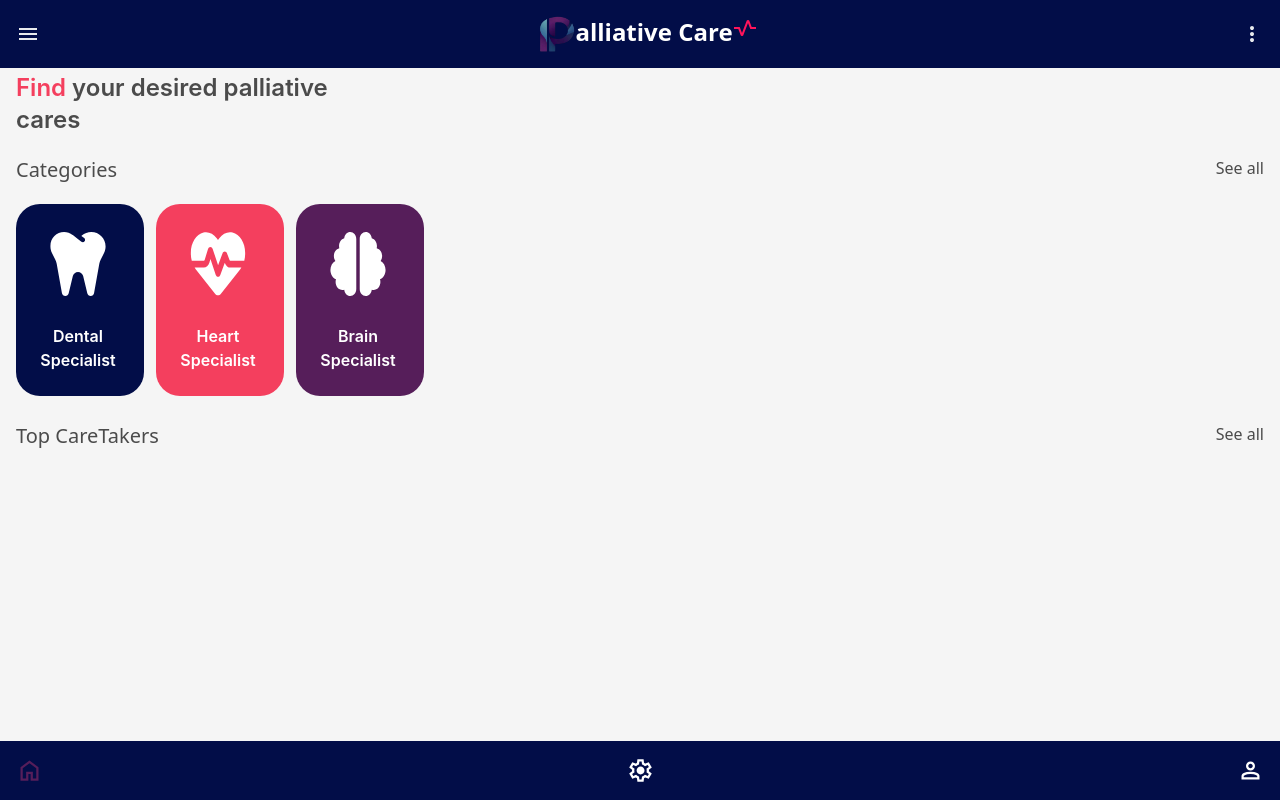
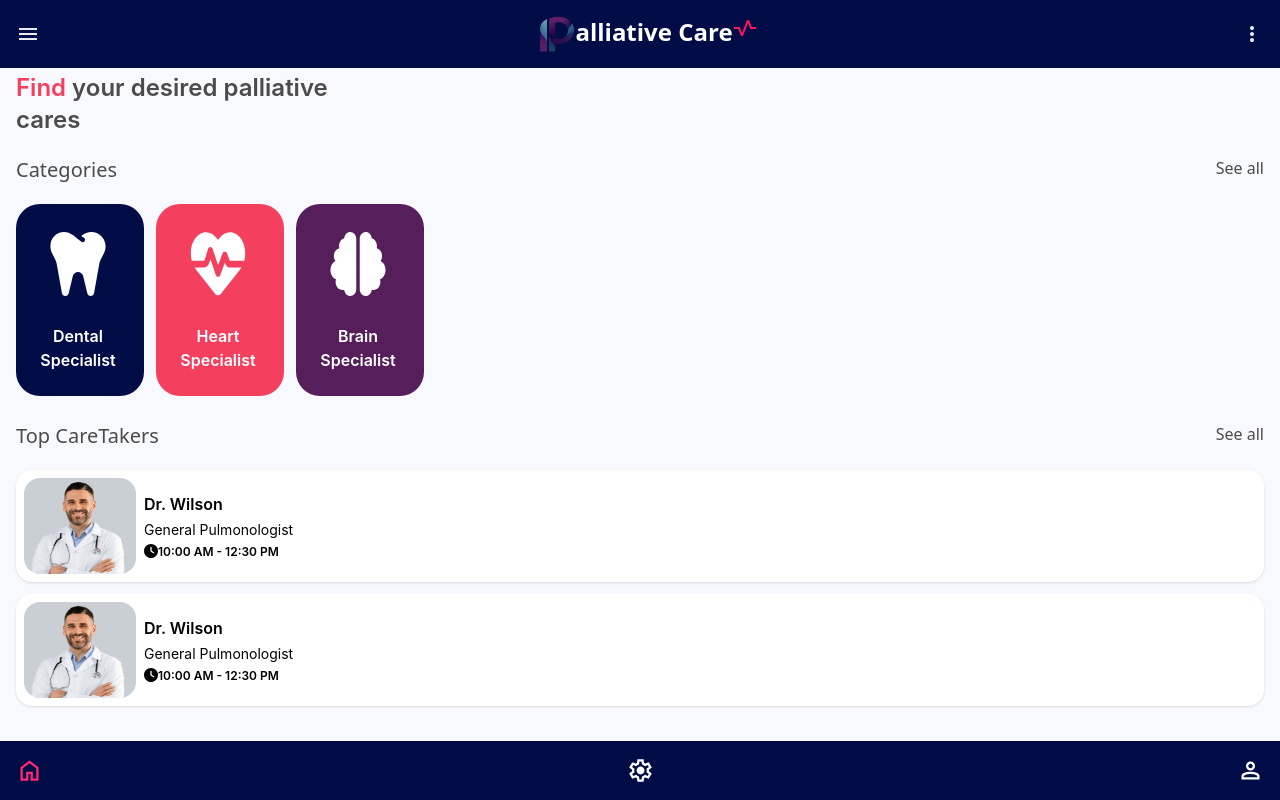
Before and after one commit to otenggodfada/PalliativeCare, a React (Vite) app in the folder palliativecare/: page / in a window 1280 px wide. Built offline with nearby package versions, Linux system fonts and the light colour scheme.

Commit message:
fffffffffffff

```diff
--- a/palliativecare/src/index.css
+++ b/palliativecare/src/index.css
@@ -14,4 +14,11 @@
         -ms-overflow-style: none;  /* IE and Edge */
         scrollbar-width: none;  /* Firefox */
   }
+
 }
+
+@layer base {
+    body {
+      @apply bg-primaryBackground; /* Replace with any Tailwind CSS background class or your custom class */
+    }
+  }
--- a/palliativecare/src/main.jsx
+++ b/palliativecare/src/main.jsx
@@ -10,6 +10,7 @@ import Settings from './pages/Settings.jsx';
 import Dashboard from './pages/Dashboard.jsx';
 import Profile from './pages/Profile.jsx';
 import App from './pages/App.jsx';
+import SplashScreen from './pages/Splashscreen.jsx';
 ReactDOM.createRoot(document.getElementById('root')).render(
   <React.StrictMode>
  <BrowserRouter>
--- a/palliativecare/src/pages/Dashboard.jsx
+++ b/palliativecare/src/pages/Dashboard.jsx
@@ -1,5 +1,5 @@
 /** @format */
-
+import img1 from "../assets/images/im1.png"
 const Dashboard = () => {
   return (
     <section className="bg-offWhite pt-4 rounded mt-10 ">
@@ -71,10 +71,18 @@ const Dashboard = () => {
 
           {/* Brain Specialist */}
           <div className="w-32 h-48 pl-6 pr-7 pt-7 pb-6  bg-secondaryButton rounded-3xl flex-col justify-end items-center gap-7 inline-flex hover:bg-blue-600 hover:text-rose-500">
-          <svg width="56" height="65" viewBox="0 0 56 65" fill="none" xmlns="http://www.w3.org/2000/svg">
-<path d="M20.125 0C23.5047 0 26.25 3.18652 26.25 7.10938V57.8906C26.25 61.8135 23.5047 65 20.125 65C16.9641 65 14.3609 62.2197 14.0328 58.6396C13.4641 58.8174 12.8625 58.9062 12.25 58.9062C8.38906 58.9062 5.25 55.2627 5.25 50.7812C5.25 49.8418 5.39219 48.9277 5.64375 48.0898C2.34062 46.6426 0 42.9355 0 38.5938C0 34.5439 2.04531 31.04 5.00937 29.415C4.05781 28.0312 3.5 26.2793 3.5 24.375C3.5 20.4775 5.8625 17.2275 9.0125 16.4277C8.8375 15.7295 8.75 14.9805 8.75 14.2188C8.75 10.4229 11.0031 7.22363 14.0328 6.33496C14.3609 2.78027 16.9641 0 20.125 0ZM35.875 0C39.0359 0 41.6281 2.78027 41.9672 6.33496C45.0078 7.22363 47.25 10.4102 47.25 14.2188C47.25 14.9805 47.1625 15.7295 46.9875 16.4277C50.1375 17.2148 52.5 20.4775 52.5 24.375C52.5 26.2793 51.9422 28.0312 50.9906 29.415C53.9547 31.04 56 34.5439 56 38.5938C56 42.9355 53.6594 46.6426 50.3562 48.0898C50.6078 48.9277 50.75 49.8418 50.75 50.7812C50.75 55.2627 47.6109 58.9062 43.75 58.9062C43.1375 58.9062 42.5359 58.8174 41.9672 58.6396C41.6391 62.2197 39.0359 65 35.875 65C32.4953 65 29.75 61.8135 29.75 57.8906V7.10938C29.75 3.18652 32.4953 0 35.875 0Z" fill="white"/>
+            <svg
+              width="56"
+              height="65"
+              viewBox="0 0 56 65"
+              fill="none"
+              xmlns="http://www.w3.org/2000/svg"
+            >
+              <path
+                d="M20.125 0C23.5047 0 26.25 3.18652 26.25 7.10938V57.8906C26.25 61.8135 23.5047 65 20.125 65C16.9641 65 14.3609 62.2197 14.0328 58.6396C13.4641 58.8174 12.8625 58.9062 12.25 58.9062C8.38906 58.9062 5.25 55.2627 5.25 50.7812C5.25 49.8418 5.39219 48.9277 5.64375 48.0898C2.34062 46.6426 0 42.9355 0 38.5938C0 34.5439 2.04531 31.04 5.00937 29.415C4.05781 28.0312 3.5 26.2793 3.5 24.375C3.5 20.4775 5.8625 17.2275 9.0125 16.4277C8.8375 15.7295 8.75 14.9805 8.75 14.2188C8.75 10.4229 11.0031 7.22363 14.0328 6.33496C14.3609 2.78027 16.9641 0 20.125 0ZM35.875 0C39.0359 0 41.6281 2.78027 41.9672 6.33496C45.0078 7.22363 47.25 10.4102 47.25 14.2188C47.25 14.9805 47.1625 15.7295 46.9875 16.4277C50.1375 17.2148 52.5 20.4775 52.5 24.375C52.5 26.2793 51.9422 28.0312 50.9906 29.415C53.9547 31.04 56 34.5439 56 38.5938C56 42.9355 53.6594 46.6426 50.3562 48.0898C50.6078 48.9277 50.75 49.8418 50.75 50.7812C50.75 55.2627 47.6109 58.9062 43.75 58.9062C43.1375 58.9062 42.5359 58.8174 41.9672 58.6396C41.6391 62.2197 39.0359 65 35.875 65C32.4953 65 29.75 61.8135 29.75 57.8906V7.10938C29.75 3.18652 32.4953 0 35.875 0Z"
+                fill="white"
+              />
             </svg>
-
 
             <div className="text-center text-white text-base font-semibold font-['Inter']">
               Brain
@@ -94,6 +102,86 @@ const Dashboard = () => {
           <h3 className="font-medium">See all</h3>
         </span>
       </div>
+
+   <div className=" space-y-3 p-0">
+   <div className="flex p-2 w-full h-17  bg-white rounded-2xl shadow">
+
+        <img
+          className="w-28 h-24 rounded-2xl"
+          src={img1}
+        />
+
+  <div className="p-2  flex-col flex justify-center  space-y-1 ">
+
+        {" "}
+        <div className="  text-black text-base font-semibold font-['Inter']">
+          Dr. Wilson
+        </div>
+        <div className=" text-black text-sm font-normal font-['Inter']">
+          General Pulmonologist
+        </div>
+
+      <div className="flex">
+        {" "}
+        <svg
+          width="14"
+          height="14"
+          viewBox="0 0 14 14"
+          fill="none"
+          xmlns="http://www.w3.org/2000/svg"
+        >
+          <path
+            d="M7 0C8.85652 0 10.637 0.737498 11.9497 2.05025C13.2625 3.36301 14 5.14348 14 7C14 8.85652 13.2625 10.637 11.9497 11.9497C10.637 13.2625 8.85652 14 7 14C5.14348 14 3.36301 13.2625 2.05025 11.9497C0.737498 10.637 0 8.85652 0 7C0 5.14348 0.737498 3.36301 2.05025 2.05025C3.36301 0.737498 5.14348 0 7 0ZM6.34375 3.28125V7C6.34375 7.21875 6.45312 7.42383 6.63633 7.54688L9.26133 9.29688C9.56211 9.49922 9.96953 9.41719 10.1719 9.11367C10.3742 8.81016 10.2922 8.40547 9.98867 8.20312L7.65625 6.65V3.28125C7.65625 2.91758 7.36367 2.625 7 2.625C6.63633 2.625 6.34375 2.91758 6.34375 3.28125Z"
+            fill="black"
+          />
+        </svg>
+        <div className="  text-black text-xs font-semibold font-['Inter']">
+          10:00 AM - 12:30 PM
+        </div>
+      </div>
+  </div>
+    </div>
+    <div className="flex p-2 w-full h-17  bg-white rounded-2xl shadow">
+
+        <img
+          className="w-28 h-24 rounded-2xl"
+          src={img1}
+        />
+
+  <div className="p-2  flex-col flex justify-center  space-y-1 ">
+
+        {" "}
+        <div className="  text-black text-base font-semibold font-['Inter']">
+          Dr. Wilson
+        </div>
+        <div className=" text-black text-sm font-normal font-['Inter']">
+          General Pulmonologist
+        </div>
+
+      <div className="flex">
+        {" "}
+        <svg
+          width="14"
+          height="14"
+          viewBox="0 0 14 14"
+          fill="none"
+          xmlns="http://www.w3.org/2000/svg"
+        >
+          <path
+            d="M7 0C8.85652 0 10.637 0.737498 11.9497 2.05025C13.2625 3.36301 14 5.14348 14 7C14 8.85652 13.2625 10.637 11.9497 11.9497C10.637 13.2625 8.85652 14 7 14C5.14348 14 3.36301 13.2625 2.05025 11.9497C0.737498 10.637 0 8.85652 0 7C0 5.14348 0.737498 3.36301 2.05025 2.05025C3.36301 0.737498 5.14348 0 7 0ZM6.34375 3.28125V7C6.34375 7.21875 6.45312 7.42383 6.63633 7.54688L9.26133 9.29688C9.56211 9.49922 9.96953 9.41719 10.1719 9.11367C10.3742 8.81016 10.2922 8.40547 9.98867 8.20312L7.65625 6.65V3.28125C7.65625 2.91758 7.36367 2.625 7 2.625C6.63633 2.625 6.34375 2.91758 6.34375 3.28125Z"
+            fill="black"
+          />
+        </svg>
+        <div className="  text-black text-xs font-semibold font-['Inter']">
+          10:00 AM - 12:30 PM
+        </div>
+      </div>
+  </div>
+
+    </div>
+
+   </div>
+
     </section>
   );
 };
--- a/palliativecare/src/pages/Home.jsx
+++ b/palliativecare/src/pages/Home.jsx
@@ -62,7 +62,7 @@ const Home = () => {
               height="27px"
               viewBox="0 -960 960 960"
               width="27px"
-              fill={ishome? "#561E5A":"white"}
+              fill={ishome? "#FF2A70":"white"}
             >
               <path d="M240-200h120v-240h240v240h120v-360L480-740 240-560v360Zm-80 80v-480l320-240 320 240v480H520v-240h-80v240H160Zm320-350Z" />
             </svg>
@@ -81,7 +81,7 @@ const Home = () => {
               height="27px"
               viewBox="0 -960 960 960"
               width="27px"
-              fill={issettings? "#561E5A":"white"}
+              fill={issettings? "#FF2A70":"white"}
             >
               <path d="m370-80-16-128q-13-5-24.5-12T307-235l-119 50L78-375l103-78q-1-7-1-13.5v-27q0-6.5 1-13.5L78-585l110-190 119 50q11-8 23-15t24-12l16-128h220l16 128q13 5 24.5 12t22.5 15l119-50 110 190-103 78q1 7 1 13.5v27q0 6.5-2 13.5l103 78-110 190-118-50q-11 8-23 15t-24 12L590-80H370Zm70-80h79l14-106q31-8 57.5-23.5T639-327l99 41 39-68-86-65q5-14 7-29.5t2-31.5q0-16-2-31.5t-7-29.5l86-65-39-68-99 42q-22-23-48.5-38.5T533-694l-13-106h-79l-14 106q-31 8-57.5 23.5T321-633l-99-41-39 68 86 64q-5 15-7 30t-2 32q0 16 2 31t7 30l-86 65 39 68 99-42q22 23 48.5 38.5T427-266l13 106Zm42-180q58 0 99-41t41-99q0-58-41-99t-99-41q-59 0-99.5 41T342-480q0 58 40.5 99t99.5 41Zm-2-140Z" />
             </svg>
@@ -99,7 +99,7 @@ const Home = () => {
               height="27px"
               viewBox="0 -960 960 960"
               width="27px"
-              fill={isprofile? "#561E5A":"white"}
+              fill={isprofile? "#FF2A70":"white"}
             >
               <path d="M480-480q-66 0-113-47t-47-113q0-66 47-113t113-47q66 0 113 47t47 113q0 66-47 113t-113 47ZM160-160v-112q0-34 17.5-62.5T224-378q62-31 126-46.5T480-440q66 0 130 15.5T736-378q29 15 46.5 43.5T800-272v112H160Zm80-80h480v-32q0-11-5.5-20T700-306q-54-27-109-40.5T480-360q-56 0-111 13.5T260-306q-9 5-14.5 14t-5.5 20v32Zm240-320q33 0 56.5-23.5T560-640q0-33-23.5-56.5T480-720q-33 0-56.5 23.5T400-640q0 33 23.5 56.5T480-560Zm0-80Zm0 400Z" />
             </svg>
--- a/palliativecare/src/pages/drawer.jsx
+++ /dev/null
@@ -1,26 +0,0 @@
-const Drawer = ({ isOpen, onClose }) => {
-    return (
-      <div
-        className={`fixed inset-0 bg-gray-800 bg-opacity-50 z-50 transition-opacity ${
-          isOpen ? 'opacity-100 pointer-events-auto' : 'opacity-0 pointer-events-none'
-        }`}
-        onClick={onClose}
-      >
-        <div
-          className={`fixed inset-y-0 left-0 w-64 bg-white shadow-lg transform transition-transform ${
-            isOpen ? 'translate-x-0' : '-translate-x-full'
-          }`}
-          onClick={(e) => e.stopPropagation()}
-        >
-          <div className="p-4">
-            <h2 className="text-xl font-bold">Drawer Content</h2>
-            <button onClick={onClose} className="mt-4 px-4 py-2 bg-red-500 text-white rounded">
-              Close Drawer
-            </button>
-          </div>
-        </div>
-      </div>
-    );
-  };
-
-  export default Drawer;
--- a/palliativecare/tailwind.config.js
+++ b/palliativecare/tailwind.config.js
@@ -8,7 +8,7 @@ export default {
   theme: {
     extend: {
       colors: {
-        primaryBackground: '#F5F5F5',
+        primaryBackground: '#F8F9FE',
         primaryText: '#4B4B4B',
         secondaryText: '#808080',
         primaryButton: '#261F57',
@@ -16,6 +16,7 @@ export default {
         accent: '#020D48',
         positiveNotification: '#508AA0',
         warmAccent: '#F5DEB3',
+
       },
     },
   },
```
Also changed, not shown: palliativecare/src/pages/Splashscreen.jsx (+29 -13 lines), palliativecare/src/assets/images/im1.png (added), palliativecare/src/assets/images/im2.png (added). Lines whose indentation alone changed are shown as unchanged.
